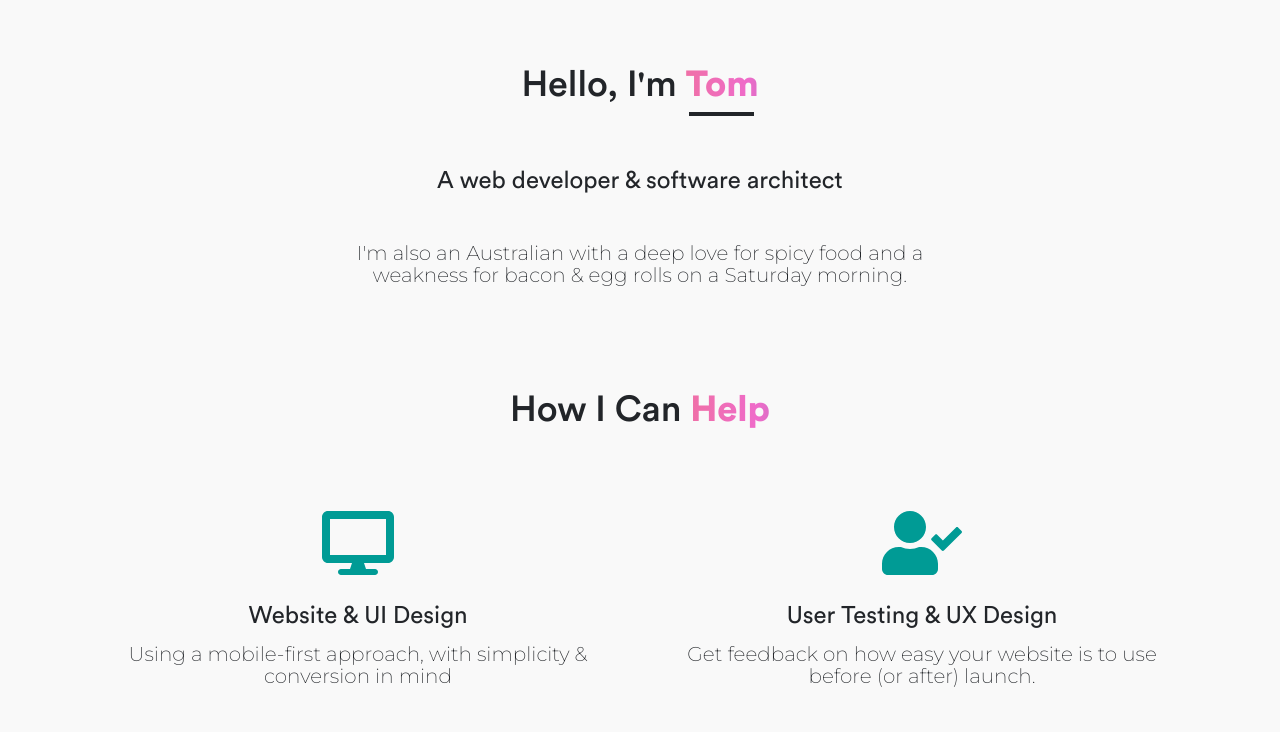
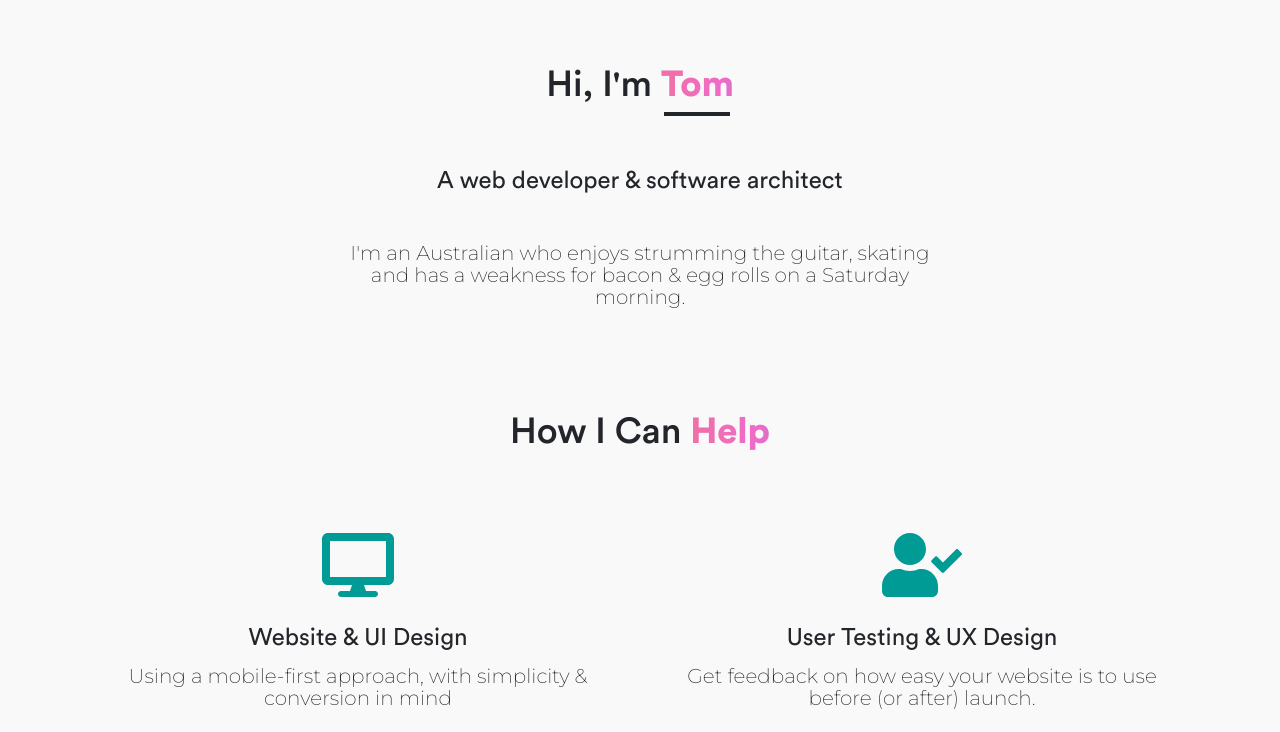
Before and after one commit to tombrereton/tomlewistech, a Gatsby site: page / in a window 1280 px wide. Shown: the part 68-800 px from the top of the page. Built offline with nearby package versions, Linux system fonts and the light colour scheme; Gatsby itself is replaced by a stand-in of ours; a web font is replaced by a local one.

Commit message:
Update intro

```diff
--- a/src/pages/index.js
+++ b/src/pages/index.js
@@ -16,9 +16,9 @@ export default function Home() {
       <div className={styles.pageWrapper}>
         <div className={styles.page}>
           <div className={styles.introSection}>
-            <h3 className={styles.heading}>Hello, I'm <Link to="/about" className={styles.heading}><span className={`${styles.highlight} ${styles.underline}`}>Tom</span></Link></h3>
+            <h3 className={styles.heading}>Hi, I'm <Link to="/about" className={styles.heading}><span className={`${styles.highlight} ${styles.underline}`}>Tom</span></Link></h3>
             <h4 className={styles.subHeading}>A web developer & software architect</h4>
-            <p className={styles.textBody}>I'm also an Australian with a deep love for spicy food and a weakness for bacon & egg rolls on a Saturday morning.</p>
+            <p className={styles.textBody}>I'm an Australian who enjoys strumming the guitar, skating and has a weakness for bacon & egg rolls on a Saturday morning.</p>
           </div>
           <h3 className={styles.sectionHeading}>How I Can <span className={styles.highlight}>Help</span></h3>
           <div className={styles.servicesSection}>
```
